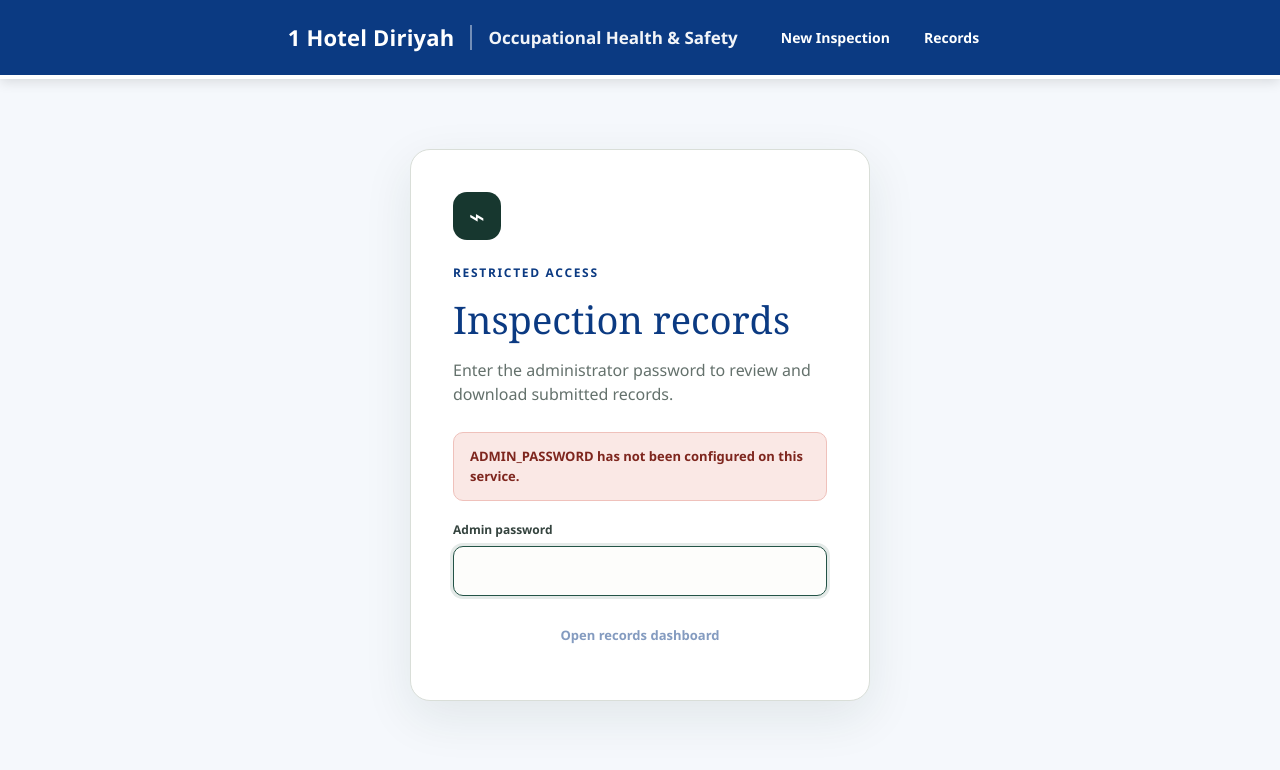
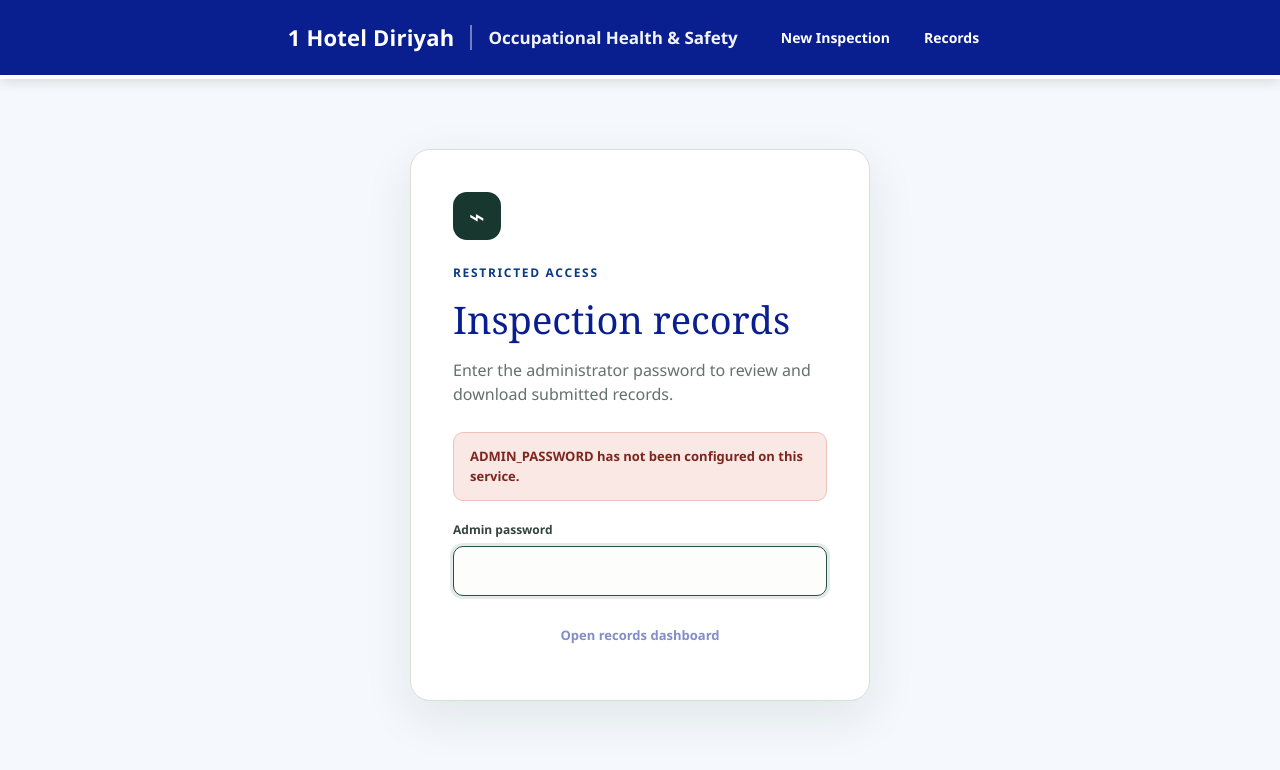
Before and after one commit to kamraanahmed1618-hue/Daily-Checklist, a Flask app: page /admin in a window 1280 px wide. Shown: the top 770 px of the page. Run offline with Flask 3, Linux system fonts and the light colour scheme; some libraries are stand-ins or nearby versions.

Commit message:
style.css

```diff
--- a/static/style.css
+++ b/static/style.css
@@ -492,3 +492,89 @@ button.primary:hover {
 body {
     background: #f5f8fc !important;
 }
+/* =====================================================
+   BEC ARABIA OFFICIAL BLUE THEME
+   ===================================================== */
+
+:root {
+    --bec-blue: #0A1F8F;
+    --bec-blue-dark: #07176B;
+    --bec-blue-light: #EEF2FF;
+    --white: #FFFFFF;
+}
+
+/* Main Header */
+.site-header {
+    background: #0A1F8F !important;
+}
+
+/* Main blue section bars */
+.section-heading,
+.checklist-header,
+.checklist-summary,
+.inspection-header,
+.checklist-progress,
+.progress-card,
+.requirements-header,
+.submit-bar {
+    background: #0A1F8F !important;
+    color: #FFFFFF !important;
+}
+
+/* IMPORTANT: 01 / 02 / 03 remain WHITE */
+.step-number {
+    color: #FFFFFF !important;
+    font-weight: 800 !important;
+}
+
+/* Headings inside blue bars */
+.section-heading h2,
+.checklist-header h2,
+.checklist-summary h2,
+.inspection-header h2,
+.submit-bar strong {
+    color: #FFFFFF !important;
+}
+
+/* Navigation */
+.site-header a,
+.site-header span,
+.site-header strong {
+    color: #FFFFFF !important;
+}
+
+/* Main page headings outside blue bars */
+.page-container h1,
+.page-container h2:not(.section-heading h2) {
+    color: #0A1F8F;
+}
+
+/* Progress bar */
+.progress-track {
+    background: rgba(255, 255, 255, 0.28) !important;
+}
+
+#progress-bar,
+.progress-bar {
+    background: #FFFFFF !important;
+}
+
+/* Submit button */
+.submit-bar button,
+.button.primary,
+button.primary {
+    background: #FFFFFF !important;
+    color: #0A1F8F !important;
+    border: 2px solid #FFFFFF !important;
+    font-weight: 800 !important;
+}
+
+.submit-bar button:hover,
+.button.primary:hover,
+button.primary:hover {
+    background: #EEF2FF !important;
+    color: #07176B !important;
+}
+.step-number {
+    color: #FFFFFF !important;
+}
```
